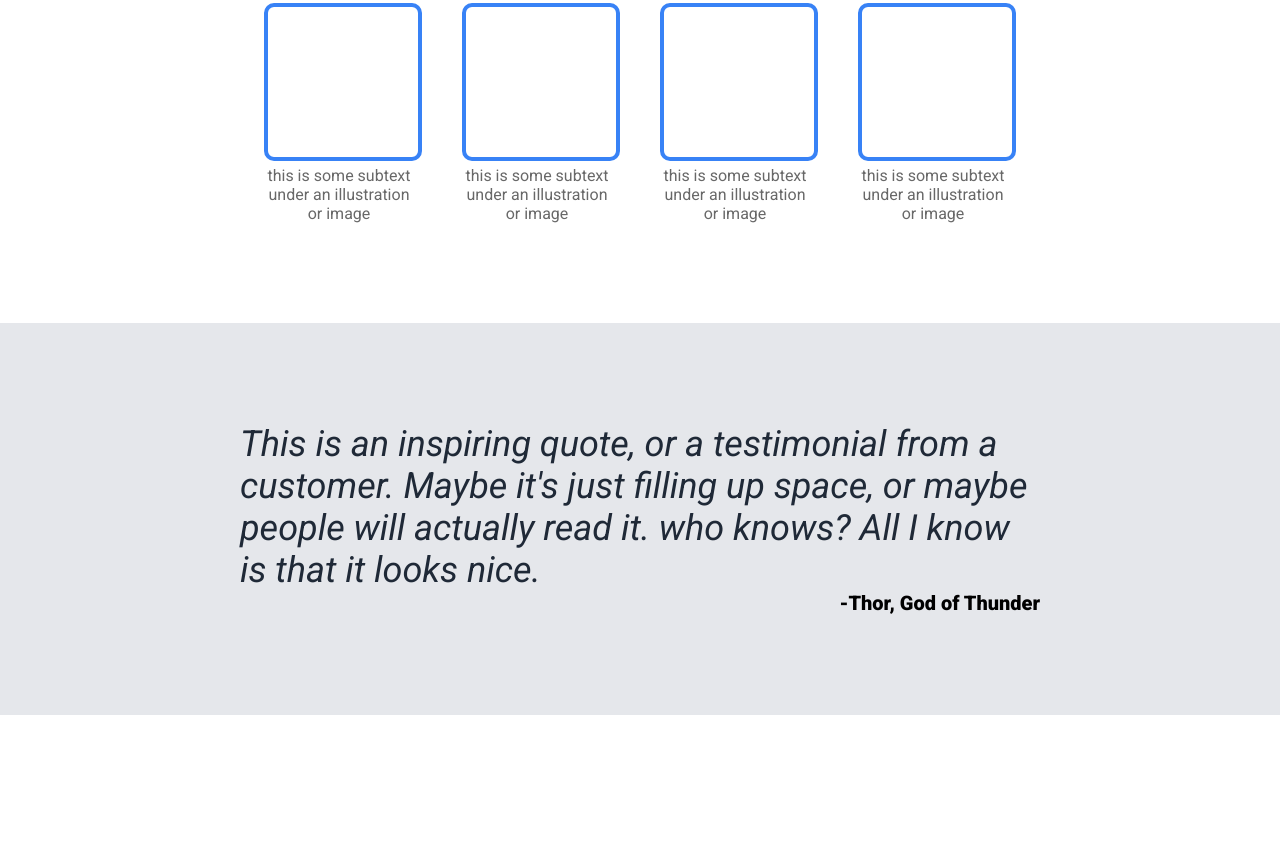
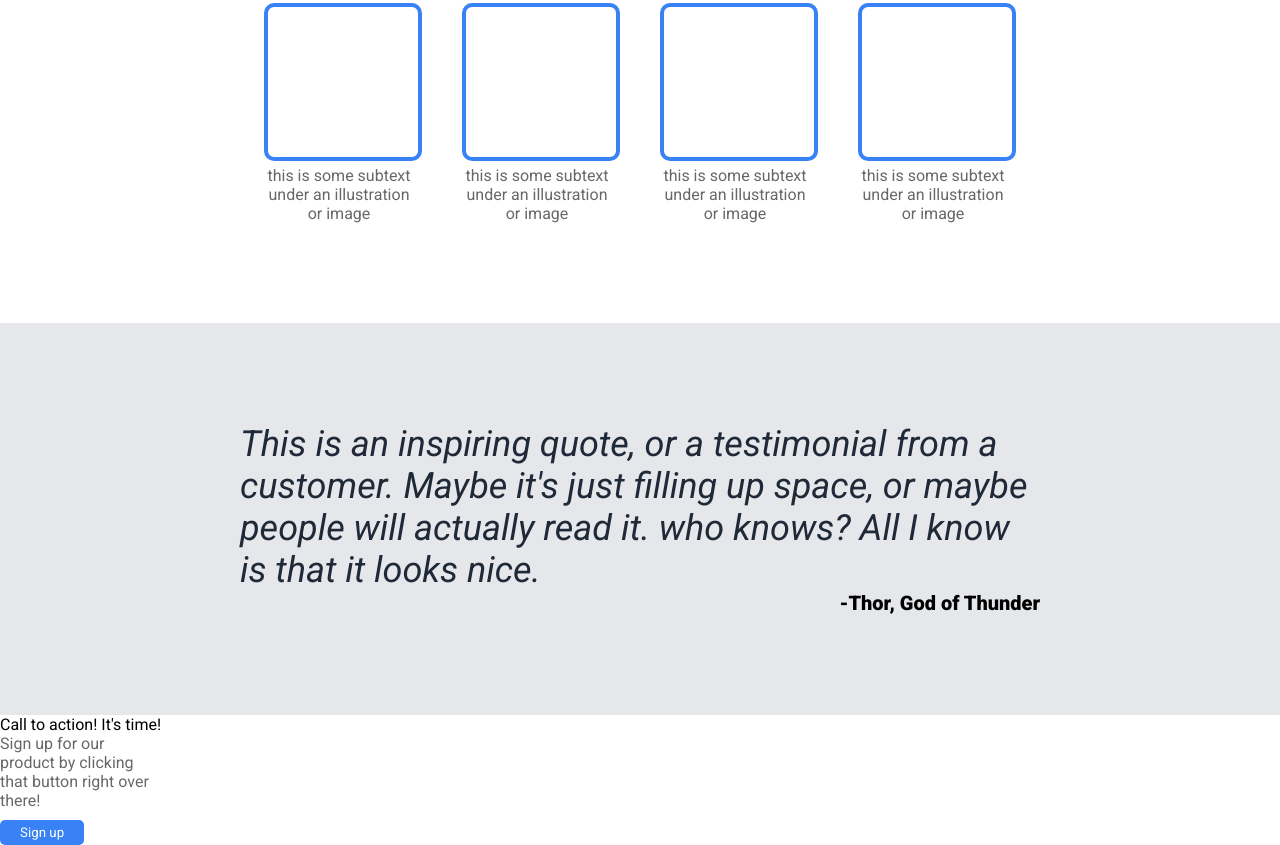
Before and after one commit to ARD11111/odin-landing-page, a plain HTML site: page index.html in a window 1280 px wide. Shown: the part 640-1485 px from the top of the page. Before the commit the page ends 1355 px from the top, so only its background shows below. Drawn offline with Linux system fonts and the light colour scheme.

Commit message:
Add call to action section

```diff
--- a/index.html
+++ b/index.html
@@ -25,7 +25,7 @@
         <p class="hero-secondary">This website has some subtext that goes here under the main title. It's a smaller font
           and the color is lower
           contrast</p>
-        <button>Sign up</button>
+        <button class="header-button">Sign up</button>
       </div>
       <div class="right-image">
         <p>
@@ -72,6 +72,19 @@
 
   </div>
 
+  <div class="fourth">
+    <div class="text">
+      <div class="call">
+      Call to action! It's time!
+    </div>
+    <div class="subtext">
+      Sign up for our product by clicking that button right over there!
+    </div>
+    </div>
+
+    <button class="sign-up">Sign up</button>
+  </div>
+
 
 
 </body>
```
